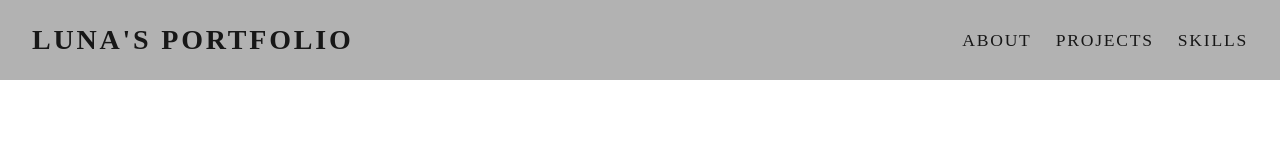
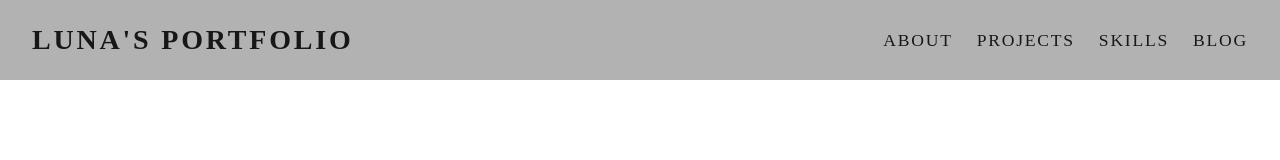
Before and after one commit to LiunaShan/My-portfolio, a Next.js app in the folder app/: page / in a window 1280 px wide. Shown: the top 160 px of the page. Built offline with nearby package versions, Linux system fonts and the light colour scheme.

Commit message:
add Blog

```diff
--- a/app/components/Navbar.tsx
+++ b/app/components/Navbar.tsx
@@ -1,6 +1,7 @@
 'use client';
 import React, { useState, useEffect } from 'react';
 import styles from './Navbar.module.css';
+import Link from 'next/link';
 
 export default function Navbar() {
   const [isOpen, setIsOpen] = useState(false);
@@ -30,6 +31,7 @@ export default function Navbar() {
           <a href="#about" onClick={closeMenu}>About</a>
           <a href="#projects" onClick={closeMenu}>Projects</a>
           <a href="#skills" onClick={closeMenu}>Skills</a>
+          <a href="https://jaapanlasepaevik.wordpress.com" target="_blank">Blog</a>
           {/*<a href="#contact" onClick={closeMenu}>Contact</a>
           <button className={styles.button}>Language</button>*/}
         </div>
```
